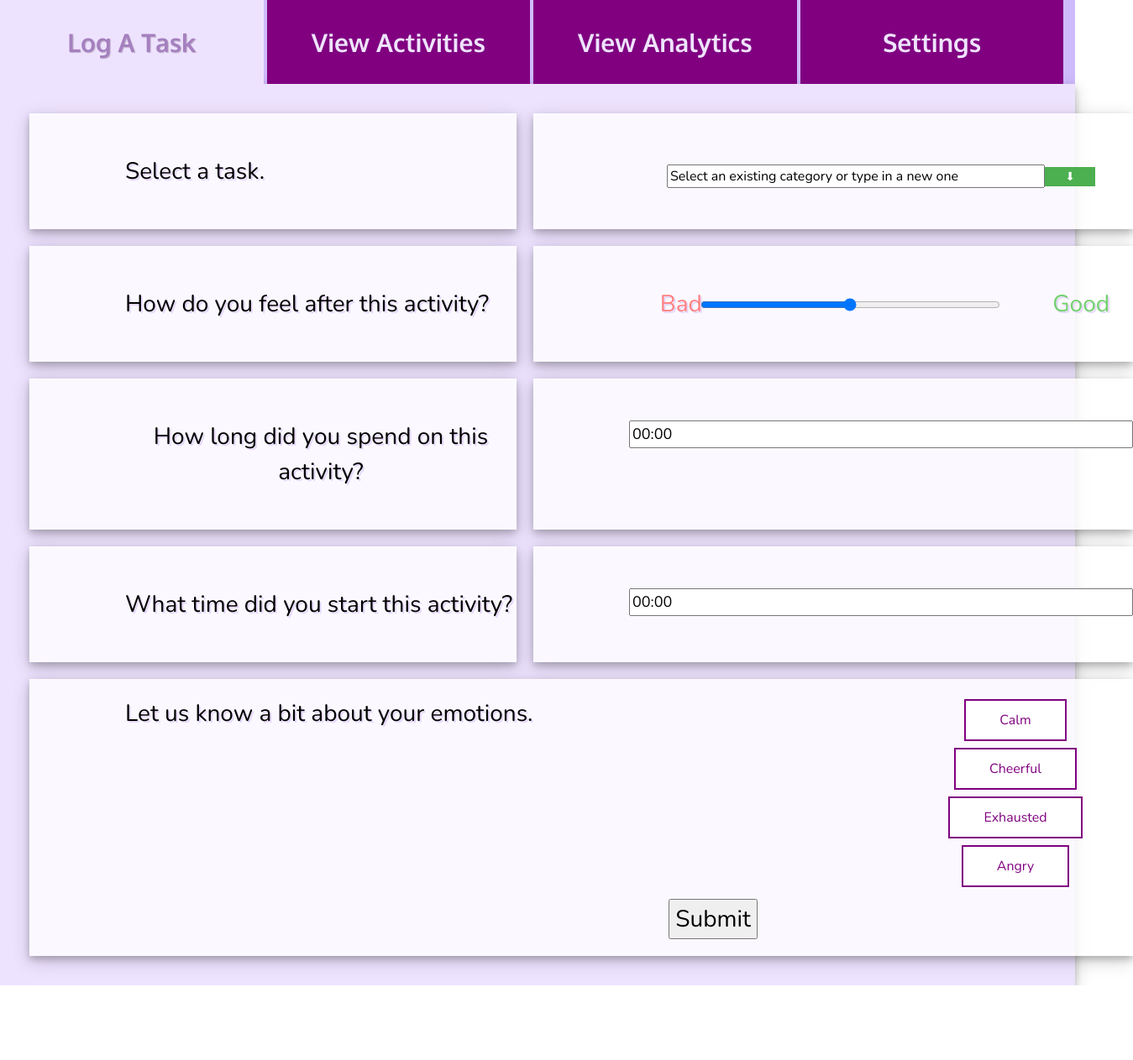
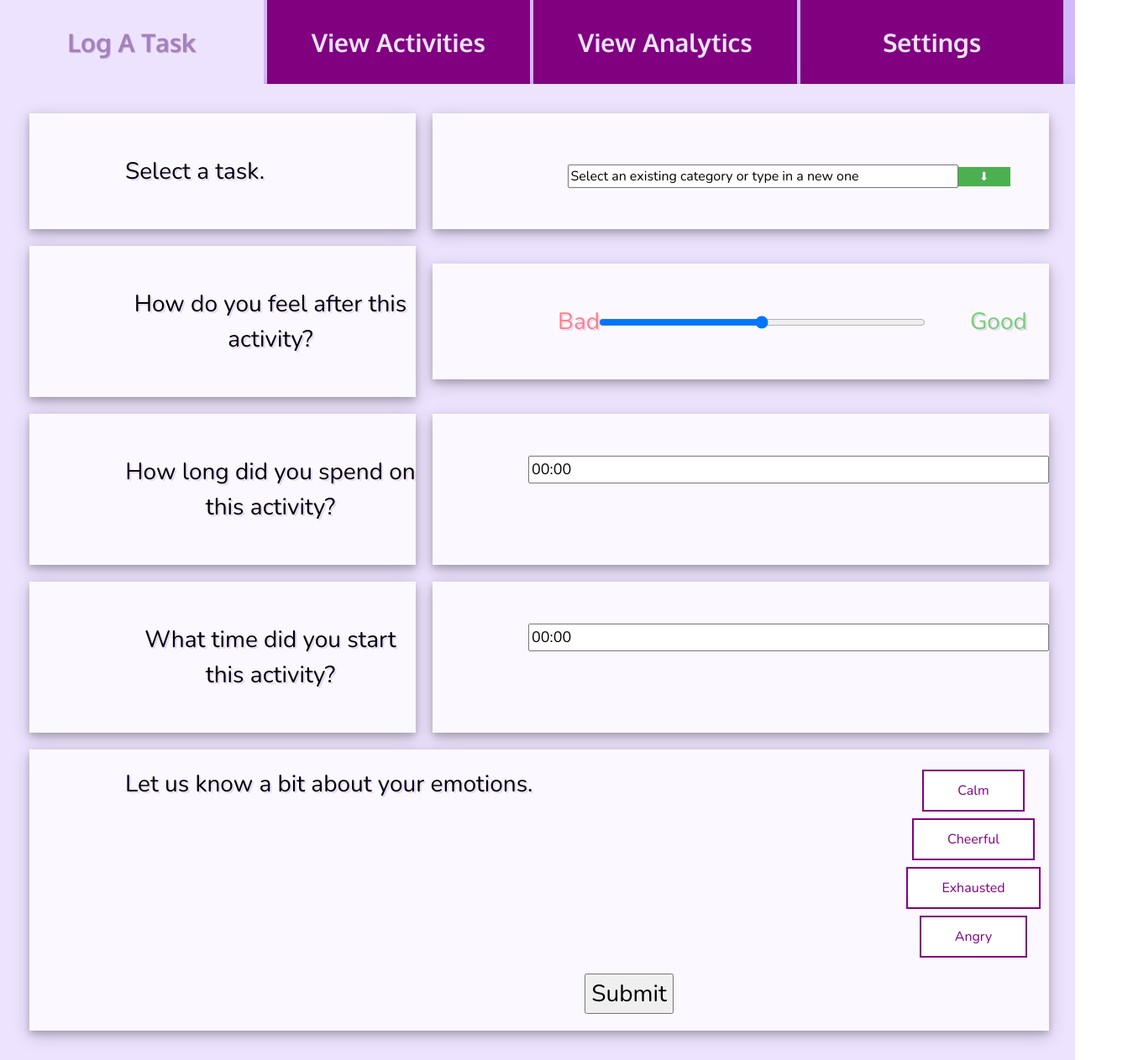
Before and after one commit to am2512/eecs330_project, a plain HTML site: page index.html in a window 1280 px wide. Shown: the whole page at 84% size, 1349 px wide, since content can reach past the window. Before the commit the page ends 1174 px from the top, so only its background shows below. Drawn offline with nearby package versions, Linux system fonts and the light colour scheme.

Commit message:
Update style.css

```diff
--- a/style.css
+++ b/style.css
@@ -413,7 +413,7 @@ body {
     -webkit-transform: translateZ(0); */
 /* 	50 original
 	maring left -20px */
-	width:80%;
+	width:90%;
 	display: inline-block;
 	justify-content: center;
 	margin-left: 2px;
@@ -430,7 +430,7 @@ width:90%;
 
 	color: #74d16e;
 
-	margin-left: 15px;
+	margin-left: 5px;
 	margin-right: 0px;
 
 	display: inline;
@@ -462,7 +462,7 @@ width:90%;
 		margin-top: 30px;
     font-family: 'Nunito', sans-serif;
 	font-size:18px;
-	width:600px;
+	width:620px;
 	text-align: left;
 }
 
@@ -470,7 +470,7 @@ width:90%;
     margin-top: 30px;
     font-family: 'Nunito', sans-serif;
   font-size:18px;
-  width:600px;
+  width:620px;
   text-align: left;
 }
 
@@ -666,8 +666,8 @@ margin-right:320px;
 
 /* Submit button */
 #submit_button {
-padding-top:10px;
-margin-left: 200px;
+padding-top:15px;
+margin-left: 100px;
 width:1000px;
 }
 
@@ -759,4 +759,5 @@ color:white;}
 
 
 .checkBoxesContainer {
-padding-left:150px;}
+padding-left:150px;
+padding-right:2px;}
```
